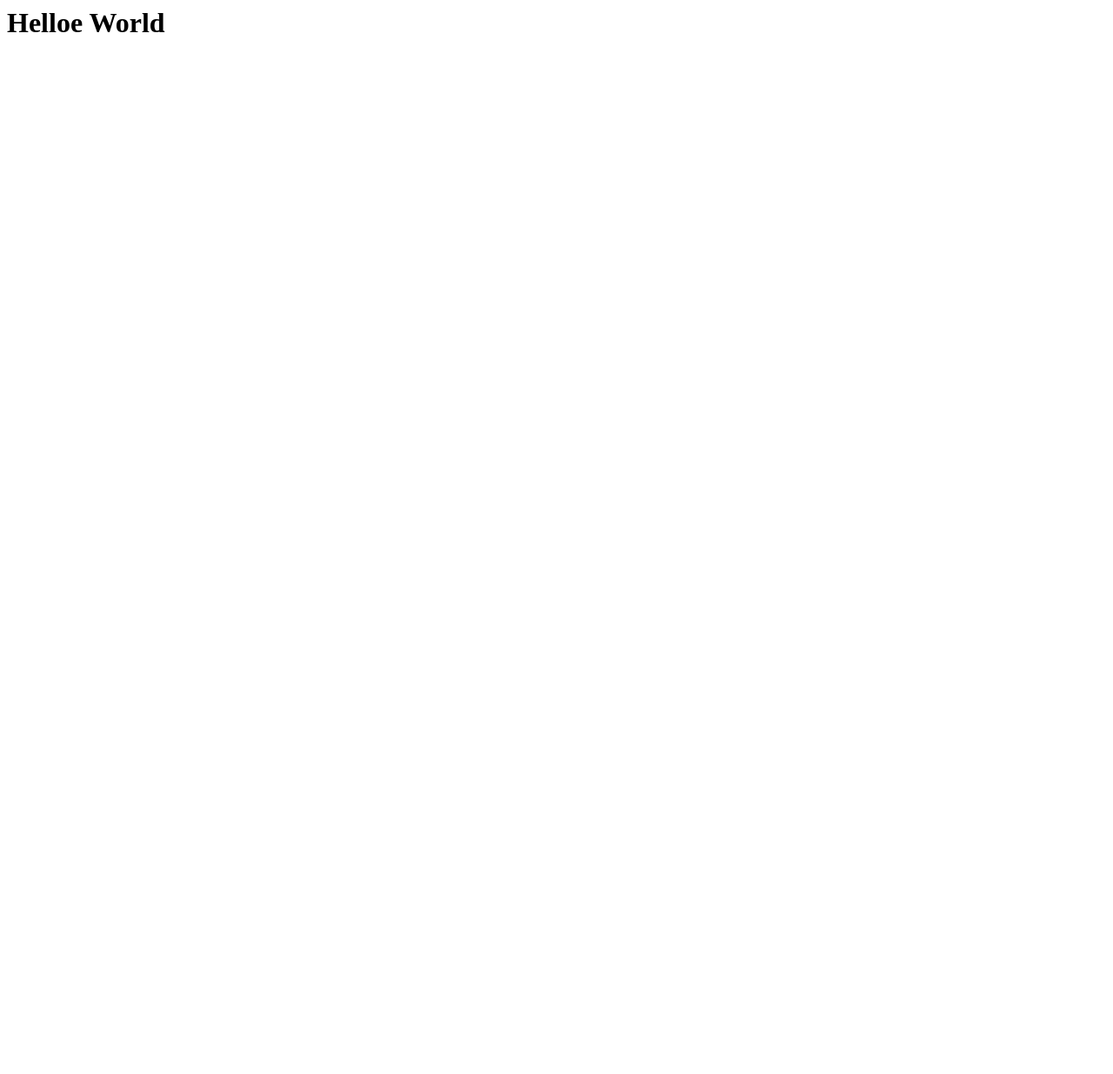
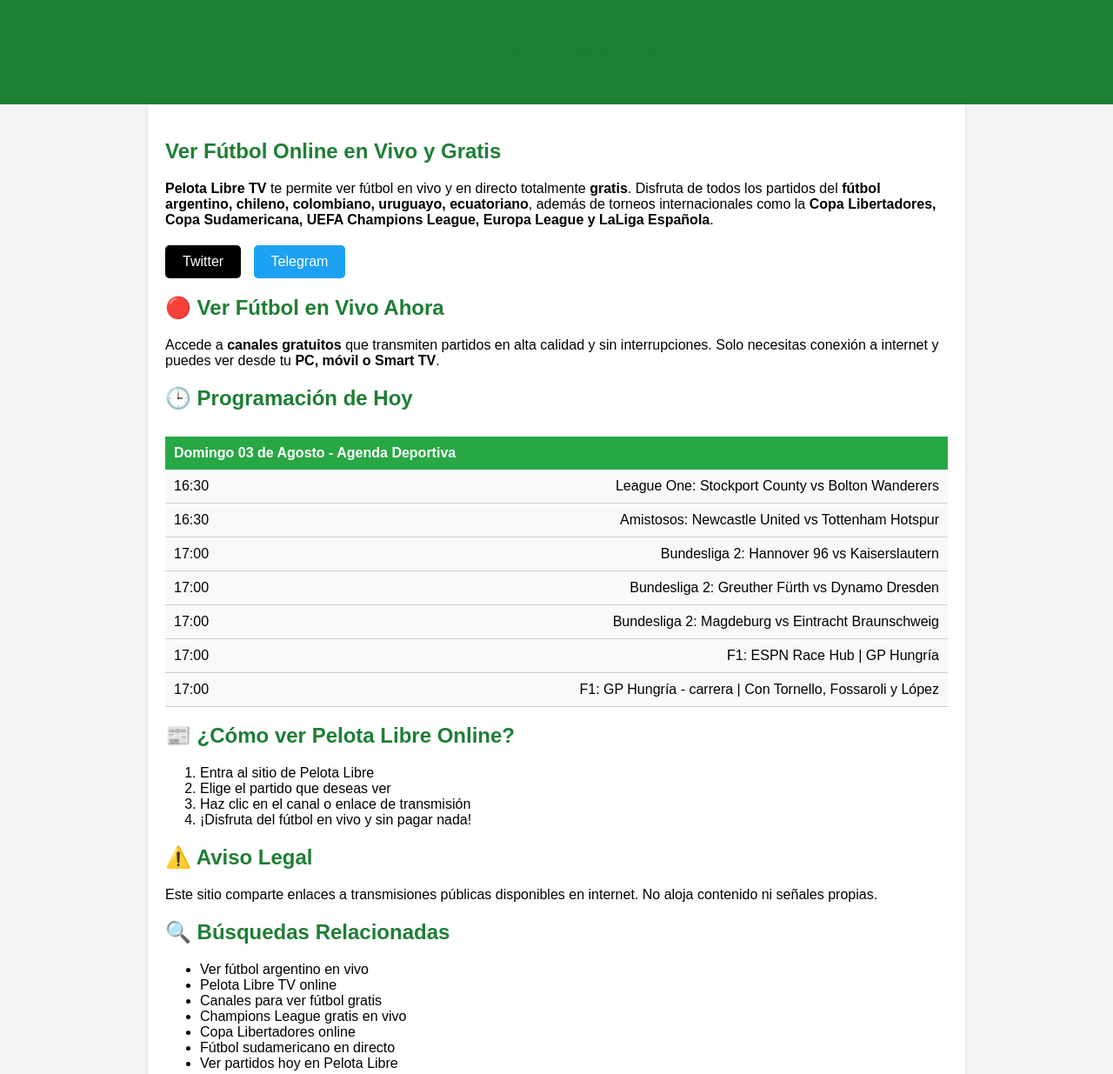
Before and after one commit to pelotalibretv/pelotalibretv.github.io, a plain HTML site: page index.html in a window 1280 px wide. Shown: the top 1235 px of the page at 87% size. Before the commit the page ends 800 px from the top, so only its background shows below. Drawn offline with Linux system fonts and the light colour scheme.

Commit message:
Update index.html

```diff
--- a/index.html
+++ b/index.html
@@ -1 +1,137 @@
-<h1>Helloe World</h1>
+<!DOCTYPE html>
+<html lang="es">
+<head>
+  <meta charset="UTF-8">
+  <meta name="viewport" content="width=device-width, initial-scale=1.0">
+  <meta name="description" content="Ver Pelota Libre TV online en vivo. Fútbol gratis de Argentina, Chile, Colombia, Uruguay, Ecuador, Copa Libertadores, Champions League y más.">
+  <meta name="keywords" content="Pelota Libre TV, ver fútbol online, fútbol argentino en vivo, Copa Libertadores gratis, Champions League online, canales gratis fútbol">
+  <meta name="author" content="Pelota Libre TV">
+  <title>Pelota Libre TV | Ver Fútbol Online en Vivo y Gratis</title>
+  <!-- Google tag (gtag.js) -->
+<script async src="https://www.googletagmanager.com/gtag/js?id=G-M37M48CLF5"></script>
+<script>
+  window.dataLayer = window.dataLayer || [];
+  function gtag(){dataLayer.push(arguments);}
+  gtag('js', new Date());
+
+  gtag('config', 'G-M37M48CLF5');
+</script>
+  <style>
+    body {
+      font-family: Arial, sans-serif;
+      margin: 0;
+      padding: 0;
+      background-color: #f4f4f4;
+    }
+    header {
+      background-color: #1e7e34;
+      color: white;
+      padding: 20px;
+      text-align: center;
+    }
+    .container {
+      padding: 20px;
+      max-width: 900px;
+      margin: auto;
+      background-color: white;
+      box-shadow: 0 2px 5px rgba(0,0,0,0.1);
+    }
+    h1, h2 {
+      color: #1e7e34;
+    }
+    .btns {
+      margin: 20px 0;
+    }
+    .btns a {
+      display: inline-block;
+      background-color: #1da1f2;
+      color: white;
+      padding: 10px 20px;
+      border-radius: 5px;
+      text-decoration: none;
+      margin-right: 10px;
+    }
+    .agenda {
+      margin-top: 30px;
+    }
+    .agenda-header {
+      background-color: #28a745;
+      color: white;
+      padding: 10px;
+      font-weight: bold;
+    }
+    .agenda-item {
+      background-color: #f8f9fa;
+      padding: 10px;
+      border-bottom: 1px solid #ccc;
+      display: flex;
+      justify-content: space-between;
+    }
+    footer {
+      text-align: center;
+      font-size: 14px;
+      padding: 20px;
+      background-color: #f1f1f1;
+      margin-top: 40px;
+    }
+  </style>
+</head>
+<body>
+
+<header>
+  <h1>Pelota Libre TV</h1>
+</header>
+
+<div class="container">
+  <h2>Ver Fútbol Online en Vivo y Gratis</h2>
+  <p><strong>Pelota Libre TV</strong> te permite ver fútbol en vivo y en directo totalmente <strong>gratis</strong>. Disfruta de todos los partidos del <strong>fútbol argentino, chileno, colombiano, uruguayo, ecuatoriano</strong>, además de torneos internacionales como la <strong>Copa Libertadores, Copa Sudamericana, UEFA Champions League, Europa League y LaLiga Española</strong>.</p>
+
+  <div class="btns">
+    <a href="#" style="background-color:#000">Twitter</a>
+    <a href="#">Telegram</a>
+  </div>
+
+  <h2>🔴 Ver Fútbol en Vivo Ahora</h2>
+  <p>Accede a <strong>canales gratuitos</strong> que transmiten partidos en alta calidad y sin interrupciones. Solo necesitas conexión a internet y puedes ver desde tu <strong>PC, móvil o Smart TV</strong>.</p>
+
+  <h2>🕒 Programación de Hoy</h2>
+  <div class="agenda">
+    <div class="agenda-header">Domingo 03 de Agosto - Agenda Deportiva</div>
+    <div class="agenda-item"><span>16:30</span><span>League One: Stockport County vs Bolton Wanderers</span></div>
+    <div class="agenda-item"><span>16:30</span><span>Amistosos: Newcastle United vs Tottenham Hotspur</span></div>
+    <div class="agenda-item"><span>17:00</span><span>Bundesliga 2: Hannover 96 vs Kaiserslautern</span></div>
+    <div class="agenda-item"><span>17:00</span><span>Bundesliga 2: Greuther Fürth vs Dynamo Dresden</span></div>
+    <div class="agenda-item"><span>17:00</span><span>Bundesliga 2: Magdeburg vs Eintracht Braunschweig</span></div>
+    <div class="agenda-item"><span>17:00</span><span>F1: ESPN Race Hub | GP Hungría</span></div>
+    <div class="agenda-item"><span>17:00</span><span>F1: GP Hungría - carrera | Con Tornello, Fossaroli y López</span></div>
+  </div>
+
+  <h2>📰 ¿Cómo ver Pelota Libre Online?</h2>
+  <ol>
+    <li>Entra al sitio de Pelota Libre</li>
+    <li>Elige el partido que deseas ver</li>
+    <li>Haz clic en el canal o enlace de transmisión</li>
+    <li>¡Disfruta del fútbol en vivo y sin pagar nada!</li>
+  </ol>
+
+  <h2>⚠️ Aviso Legal</h2>
+  <p>Este sitio comparte enlaces a transmisiones públicas disponibles en internet. No aloja contenido ni señales propias.</p>
+
+  <h2>🔍 Búsquedas Relacionadas</h2>
+  <ul>
+    <li>Ver fútbol argentino en vivo</li>
+    <li>Pelota Libre TV online</li>
+    <li>Canales para ver fútbol gratis</li>
+    <li>Champions League gratis en vivo</li>
+    <li>Copa Libertadores online</li>
+    <li>Fútbol sudamericano en directo</li>
+    <li>Ver partidos hoy en Pelota Libre</li>
+  </ul>
+</div>
+
+<footer>
+  &copy; 2025 Pelota Libre TV. Todos los derechos reservados.
+</footer>
+
+</body>
+</html>
```
